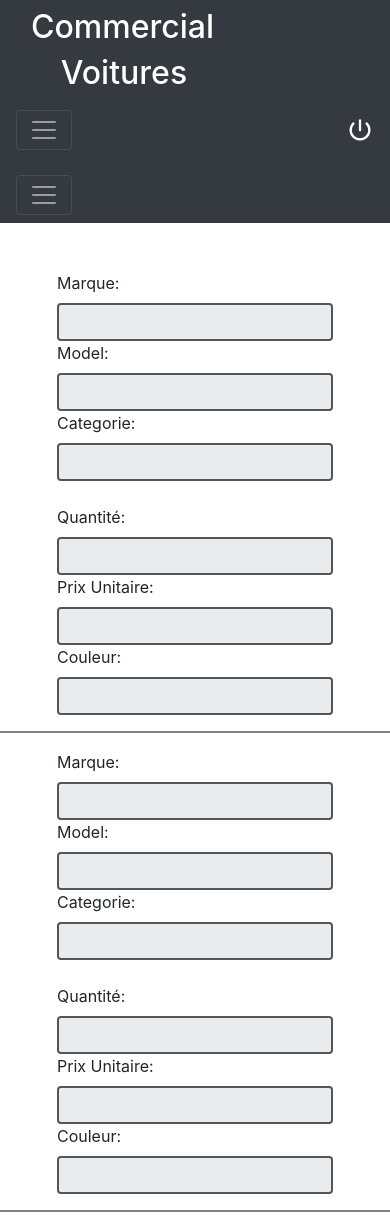
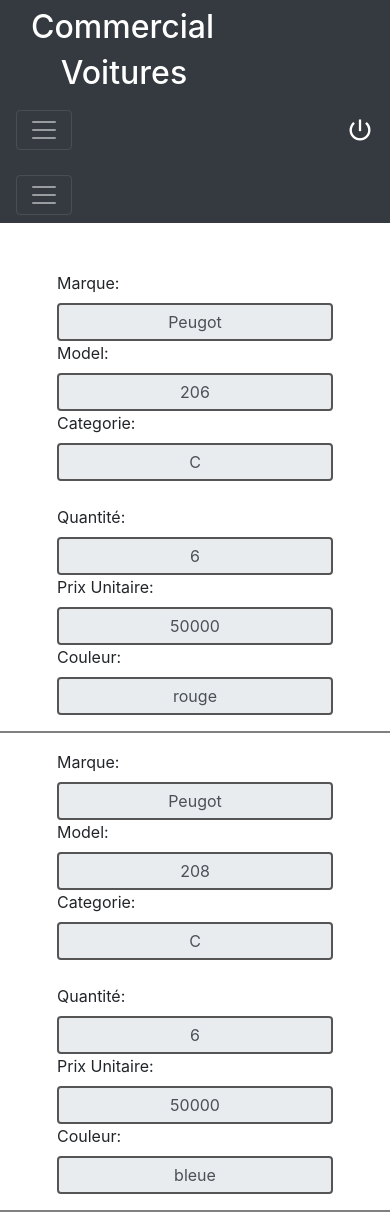
Before and after one commit to Ilyastal/ProjetAngularGarages, an Angular app in the folder projetangulargarages/: page /commercial/voitures in a window 390 px wide. Built offline with nearby package versions, Linux system fonts and the light colour scheme; data requests are answered from the project's data file.

Commit message:
utilisation du server json pour simuler le parc automobile

```diff
--- a/projetangulargarages/db.json
+++ b/projetangulargarages/db.json
@@ -28,26 +28,89 @@
       "prenom": "Jeanne"
     },
     {
-      "id": 4,
-      "nom": "NCreation 444",
-      "prenom": "PCreation 444"
+      "id": 3,
+      "nom": "nom",
+      "prenom": "prenom"
     },
     {
-      "id": 5
+      "id": 4,
+      "nom": "nom",
+      "prenom": "prenom"
     },
     {
-      "id": 6
+      "id": 5,
+      "nom": "nom",
+      "prenom": "prenom"
     },
     {
-      "id": 7
+      "id": 6,
+      "nom": "nom",
+      "prenom": "prenom"
     },
     {
-      "id": 8
+      "id": 7,
+      "prenom": "prenom"
+    },
+    {
+      "id": 8,
+      "nom": "nom",
+      "prenom": "prenom"
     },
     {
       "id": 9,
-      "nom": "NCreation",
-      "prenom": "PCreation"
+      "nom": "nom",
+      "prenom": "prenom"
+    },
+    {
+      "id": 10,
+      "nom": "nom",
+      "prenom": "prenom"
+    },
+    {
+      "id": 11,
+      "nom": "nom",
+      "prenom": "prenom"
+    },
+    {
+      "id": 12,
+      "nom": "nom",
+      "prenom": "prenom"
+    },
+    {
+      "id": 13,
+      "nom": "nom",
+      "prenom": "prenom"
+    },
+    {
+      "id": 14,
+      "nom": "nom",
+      "prenom": "prenom"
+    },
+    {
+      "id": 15,
+      "nom": "nom",
+      "prenom": "prenom"
     }
+  ],
+
+  "voiture": [
+    {
+    "marque": "Peugot",
+    "model": "206",
+    "categorie": "C",
+    "quantite": 6,
+    "prix_unitaire": 50000,
+    "couleur": "rouge"
+
+    },
+    {
+      "marque": "Peugot",
+      "model": "208",
+      "categorie": "C",
+      "quantite": 6,
+      "prix_unitaire": 50000,
+      "couleur": "bleue"
+
+      }
   ]
 }
--- a/projetangulargarages/src/app/app.module.ts
+++ b/projetangulargarages/src/app/app.module.ts
@@ -12,6 +12,7 @@
 import { HttpClientModule } from '@angular/common/http';
 import { ClientcrudComponent } from './core/clientcrud/clientcrud.component';
 import { ServiceGenService } from './servicesCore/service-gen.service';
+import { FormsModule } from '@angular/forms';
 
 
 
@@ -26,7 +27,8 @@
   imports: [
     BrowserModule,
     AppRoutingModule,
-    HttpClientModule
+    HttpClientModule,
+    FormsModule
 
   ],
   providers: [ServiceGenService],
--- a/projetangulargarages/src/app/core/clientcrud/clientcrud.component.ts
+++ b/projetangulargarages/src/app/core/clientcrud/clientcrud.component.ts
@@ -23,8 +23,8 @@
   doCreer(){
     let cl  : Client = {
     id : 0,
-    nom: "NCreation",
-    prenom:  "PCreation"
+    nom: "nom",
+    prenom:  "prenom"
   };
     this.servicegen.post(url, cl).subscribe(
       () => this.refresh()
--- a/projetangulargarages/src/app/core/compnents/commercial/clients/components/clients.component.html
+++ b/projetangulargarages/src/app/core/compnents/commercial/clients/components/clients.component.html
@@ -59,18 +59,20 @@
 
     <br><br>
 
-<form>
+
+
+<form (ngSubmit) ="doCreer()">
         <div class="form-group row">
           <label for="staticNom" class="col-sm-2 col-form-label">Nom</label>
           <div class="col-sm-5">
-            <input type="text" class="form-control-plaintext" id="staticNom" value="" required>
+            <input type="text" class="form-control-plaintext" id="staticNom" (ngModel)="cl.nom" required >
           </div>
         </div>
         <br>
         <div class="form-group row">
         <label for="staticPrenom" class="col-sm-2 col-form-label">Prenom</label>
         <div class="col-sm-5">
-            <input type="text" class="form-control-plaintext" id="staticPrenom" value="" required>
+            <input type="text" class="form-control-plaintext" id="staticPrenom"  required>
           </div>
         </div>
         <br>
--- a/projetangulargarages/src/app/core/compnents/commercial/clients/components/clients.component.ts
+++ b/projetangulargarages/src/app/core/compnents/commercial/clients/components/clients.component.ts
@@ -1,4 +1,9 @@
 import { Component, OnInit } from '@angular/core';
+import { Client } from '../../../../interfaces/client';
+import { Observable } from 'rxjs';
+import { ServiceGenService } from 'src/app/servicesCore/service-gen.service';
+
+const url = 'http://localhost:3000/client';
 
 @Component({
   selector: 'app-clients',
@@ -6,10 +11,43 @@
   styleUrls: ['./clients.component.css']
 })
 export class ClientsComponent implements OnInit {
+  listclients : Observable<Client[]>;
 
-  constructor() { }
 
+  constructor(private servicegen : ServiceGenService<Client>) { }
+  refresh(){
+    this.listclients = this.servicegen.getall(url)
+  }
   ngOnInit() {
+    this.refresh();
   }
 
+  doCreer(){
+    let cl  : Client = {
+
+    id : 0,
+    nom: "nom",
+    prenom:  "prenom"
+  };
+    this.servicegen.post(url, cl).subscribe(
+      () => this.refresh()
+    );
+  }
+
+  doDelete(){
+
+    this.servicegen.delete(url, 3).subscribe(
+      () => this.refresh()
+    );
+  }
+  doModifier(){
+    let cl  : Client = {
+    id : 4,
+    nom: "NCreation 444",
+    prenom:  "PCreation 444"
+  };
+    this.servicegen.put(url, cl.id, cl).subscribe(
+      () => this.refresh()
+    );
+  }
 }
--- a/projetangulargarages/src/app/core/compnents/commercial/commercial.module.ts
+++ b/projetangulargarages/src/app/core/compnents/commercial/commercial.module.ts
@@ -8,7 +8,7 @@
 import { SuiviscommandesComponent } from './suiviscommandes/components/suiviscommandes.component';
 import { VoituresComponent } from './voitures/components/voitures.component';
 import { CommercialRoutingModule } from './commercial-routing.module';
-
+import { FormsModule } from '@angular/forms';
 
 
 @NgModule({
@@ -23,7 +23,8 @@
   ],
   imports: [
     CommonModule,
-    CommercialRoutingModule
+    CommercialRoutingModule,
+    FormsModule
   ],
   exports: [
     CommercialComponent,
--- a/projetangulargarages/src/app/core/compnents/commercial/voitures/components/voitures.component.html
+++ b/projetangulargarages/src/app/core/compnents/commercial/voitures/components/voitures.component.html
@@ -40,7 +40,7 @@
                       </li>
 
                   <li class="nav-item">
-                      <a class="nav-link" [routerLink]="['/suiviscommandes']">Suivis Commandes</a>
+                      <a class="nav-link" [routerLink]="['/commercial/suiviscommandes']">Suivis Commandes</a>
                     </li>
 
 
@@ -61,23 +61,25 @@
 
     <br><br>
 
-<form id="form-voitures">
+
+
+<form id="form-voitures" *ngFor="let vo of listevoitures |async">
                 <div class="form-row">
                        <div class="form-col">
                        <label for="voitureMarque">Marque:</label>
 
-                       <input type="text" class="form-control" id="voitureMarque" disabled >
+                       <input type="text" class="form-control" id="voitureMarque" value="{{vo.marque}}" disabled >
                 </div>
 
 
                 <div class="form-col">
                   <label for="voitureModel">Model:</label>
-                  <input type="text" class="form-control" id="voitureModel" disabled >
+                  <input type="text" class="form-control" id="voitureModel" value="{{vo.model}}" disabled >
                 </div>
 
                 <div class="form-col">
                 <label for="voitureCategorie">Categorie:</label>
-                <input type="text" class="form-control" id="voitureCategorie" disabled >
+                <input type="text" class="form-control" id="voitureCategorie" value="{{vo.categorie}}" disabled >
 
                 </div>
         </div>
@@ -85,70 +87,22 @@
         <div class="form-row">
                         <div class="form-col">
                         <label for="voitureQuantité">Quantité:</label>
-                        <input type="text" class="form-control" id="voitureQuantité" disabled >
+                        <input type="text" class="form-control" id="voitureQuantité" value="{{vo.quantite}}" disabled >
                  </div>
 
                  <div class="form-col">
                    <label for="voiturePrixUnitaire">Prix Unitaire:</label>
-                   <input type="text" class="form-control" id="voiturePrixUnitaire" disabled >
+                   <input type="text" class="form-control" id="voiturePrixUnitaire" value="{{vo.prix_unitaire}}" disabled >
                  </div>
 
                  <div class="form-col">
                    <label for="voitureCouleur">Couleur:</label>
-                   <input type="text" class="form-control" id="voitureCouleur" disabled >
+                   <input type="text" class="form-control" id="voitureCouleur" value="{{vo.couleur}}" disabled >
                  </div>
          </div>
 
 
-
+         <hr>
 
 
                 </form>
-
-                <hr>
-
-<form id="form-voitures">
-                <div class="form-row">
-                       <div class="form-col">
-                       <label for="voitureMarque">Marque:</label>
-
-                       <input type="text" class="form-control" id="voitureMarque" disabled >
-                </div>
-
-
-                <div class="form-col">
-                  <label for="voitureModel">Model:</label>
-                  <input type="text" class="form-control" id="voitureModel" disabled >
-                </div>
-
-                <div class="form-col">
-                <label for="voitureCategorie">Categorie:</label>
-                <input type="text" class="form-control" id="voitureCategorie" disabled >
-
-                </div>
-        </div>
-        <br>
-        <div class="form-row">
-                        <div class="form-col">
-                        <label for="voitureQuantité">Quantité:</label>
-                        <input type="text" class="form-control" id="voitureQuantité" disabled >
-                 </div>
-
-                 <div class="form-col">
-                   <label for="voiturePrixUnitaire">Prix Unitaire:</label>
-                   <input type="text" class="form-control" id="voiturePrixUnitaire" disabled >
-                 </div>
-
-                 <div class="form-col">
-                   <label for="voitureCouleur">Couleur:</label>
-                   <input type="text" class="form-control" id="voitureCouleur" disabled >
-                 </div>
-         </div>
-
-
-
-
-
-                </form>
-
-                <hr>
--- a/projetangulargarages/src/app/core/compnents/commercial/voitures/components/voitures.component.ts
+++ b/projetangulargarages/src/app/core/compnents/commercial/voitures/components/voitures.component.ts
@@ -1,4 +1,9 @@
 import { Component, OnInit } from '@angular/core';
+import { Observable } from 'rxjs';
+import{Voiture} from '../../../../interfaces/voiture'
+import { ServiceGenService } from 'src/app/servicesCore/service-gen.service';
+
+const url='http://localhost:3000/voiture';
 
 @Component({
   selector: 'app-voitures',
@@ -6,10 +11,16 @@
   styleUrls: ['./voitures.component.css']
 })
 export class VoituresComponent implements OnInit {
+listevoitures : Observable<Voiture[]>;
 
-  constructor() { }
 
-  ngOnInit() {
-  }
+constructor(private servicegen : ServiceGenService<Voiture>) { }
+refresh(){
+  this.listevoitures = this.servicegen.getall(url)
+}
+ngOnInit() {
+  this.refresh();
+}
+
 
 }
--- a/projetangulargarages/src/app/core/interfaces/client.ts
+++ b/projetangulargarages/src/app/core/interfaces/client.ts
@@ -2,4 +2,8 @@
     id : number;
     nom: string;
     prenom: string;
+
+
+
+
 }
--- /dev/null
+++ b/projetangulargarages/src/app/core/interfaces/voiture.ts
@@ -0,0 +1,14 @@
+export interface Voiture{
+
+    marque: string;
+    model: string;
+    categorie: string;
+    quantite : number;
+    prix_unitaire : number;
+    couleur: string;
+
+
+
+
+
+}
```
Also changed, not shown: projetangulargarages/src/app/core/clientcrud/clientcrud.component.html (+15 -2 lines), projetangulargarages/src/app/core/compnents/commercial/listeclient/component/listeclient.component.html (+7 -0 lines).
